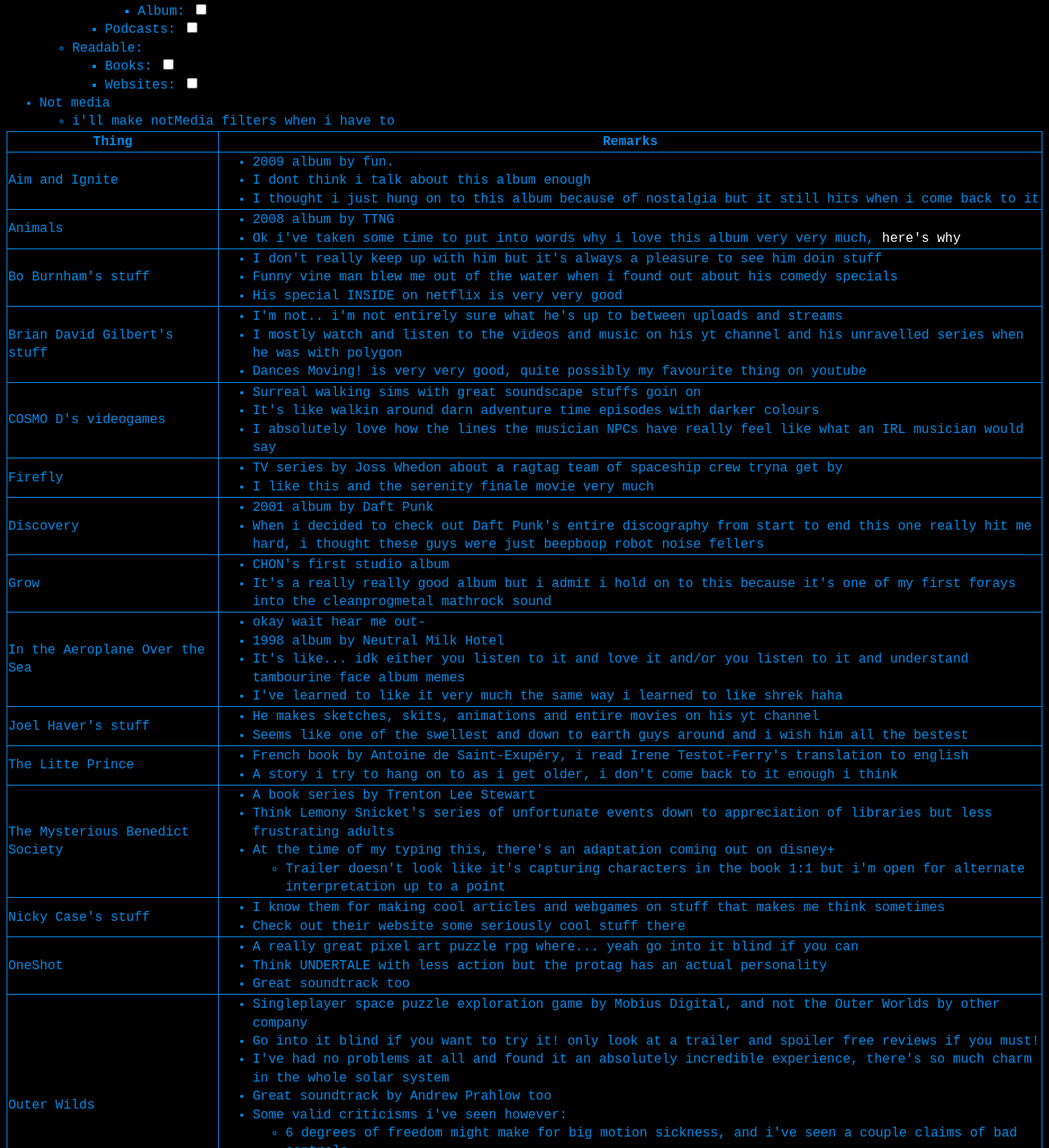
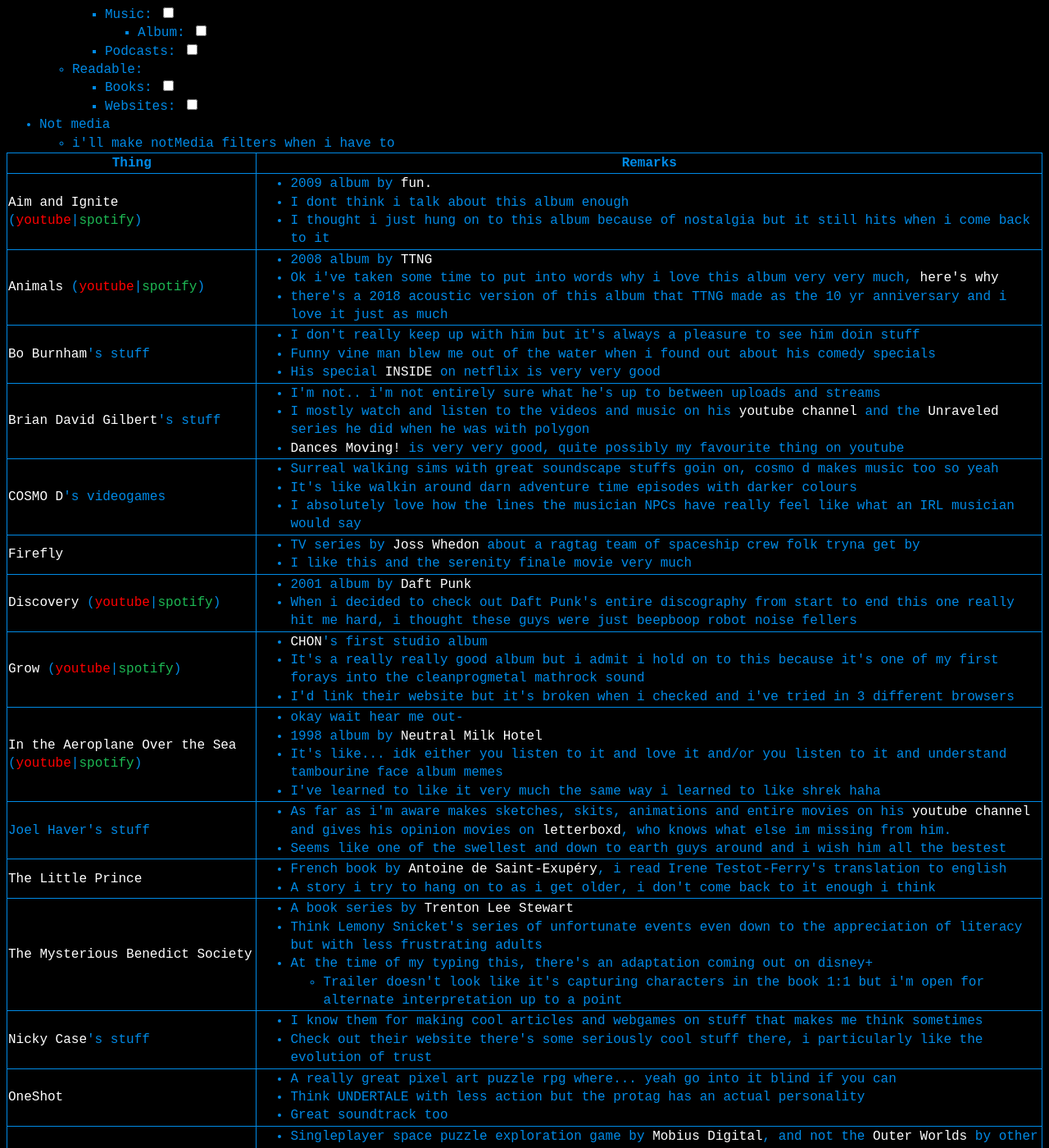
Before and after one commit to a-erfan-aa/a-erfan-aa.github.io, a Jekyll site: the page built from things-i-like.html, in a window 1280 px wide and 1400 px high, scrolled down 1733 px. Shown: the whole window at 82% size. Built offline with Jekyll 4.4.1, drawn with Linux system fonts in a browser that asks for light colours; some of the changed text lies outside the part shown.

Commit message:
various changes

```diff
--- a/_layouts/default.html
+++ b/_layouts/default.html
@@ -15,7 +15,7 @@
 <!-- banner sorta top of the page-->
 <div>
 	<h1 class="center"><u>Hi, i'm erfan and this is going to be my website!</u></h1>
-	<h3 class="center">Have a look around if you'd like, let me know if something looks broken on your device</h3>
+	<h3 class="center">Have a look around if you'd like, please don't break anything and do let me know if something looks broken on your device, thanks!</h3>
 </div>
 
 <br><br>
--- a/assets/js/thingsILike-toggleFilterDisplay.js
+++ b/assets/js/thingsILike-toggleFilterDisplay.js
@@ -3,11 +3,11 @@
 function toggleFilterDisp() {
 	var fToggle = document.getElementById("filterToggle");
 	var fDisp = document.getElementById("filters");
-	if (fToggle.innerHTML === "click to hide filters") {
-		fToggle.innerHTML = "click to show filters";
+	if (fToggle.innerHTML === "click/tap to hide filters") {
+		fToggle.innerHTML = "click/tap to show filters";
 		fDisp.style.display = "none";
 	} else {
-		fToggle.innerHTML = "click to hide filters";
+		fToggle.innerHTML = "click/tap to hide filters";
 		fDisp.style.display = "block";
 	}
 }
--- a/index.html
+++ b/index.html
@@ -14,7 +14,7 @@
 <div><!-- attention -->
 	<h3>Some things that you should know regarding this website or me</h3>
 		<ul>
-			<li>This is a personal website okay? don't expect professionallismsm here</li>
+			<li>This is a personal website okay? don't expect any professionallismsm here</li>
 			<li>Generally, regular text is blue, links are <a href="https://en.wikipedia.org/wiki/Hyperlink">white</a> and super important stuff is either <span style="color: red;">red</span> or <span style="color: green;">green</span>. i might break the format if i want though.</li>
 			<li>I want this website to be as accessible as possible to free software users.</li>
 				<ul>
@@ -23,7 +23,7 @@
 				</ul>
 			<li>Sorry bout the jank all around, i'm still figuring out a lot of this and willing my blurry <a href="/things-i-make/website-principles.html">vision of a website</a> into reality with my limited webdev skill and the constraints i've set for myself is kinda hard ngl :")</li>
 			<li>If there's a chance you know me by a different name or handle, you might wanna <a href="/about.html">double check that you've got the right guy</a>.</li>
-			<li>Please don't sue me over the url or anything i just thought it would be a hehe funi kinda thing, please <a href="/contact.html">reach out to me</a> if you're gonna get legal on my ass.</li>
+			<li>Please don't sue me over the soon to be url or anything i just thought it would be a hehe funi kinda thing, please <a href="/contact.html">reach out to me</a> if you're gonna get legal on my ass.</li>
 		</ul>
 </div>
 
--- a/misc.html
+++ b/misc.html
@@ -15,7 +15,7 @@
 	<h3>Terms of use, privacy policy, copyright blahblahblah yaddayaddayadda</h3>
 	<p>ok look this is hosted off of a repo on github so you can already figure out what should(n't) be allowed and what i can('t) do, but here's what i gotta say if you're still unsure:</p>
 		<ul>
-			<li>Feel free to inspect the place, just change it up a bit if you decide to copy. I doubt you'd want to tho it's not exactly ✨<span style="color:pink;">𝒶𝑒𝓈𝓉𝒽𝑒𝓉𝒾𝒸</span>✨ or anything</li>
+			<li>Feel free to inspect the place, just change it up a bit if you decide to copy. I doubt you'd want to tho it's not exactly ✨<span style="color:pink;">𝒶𝑒𝓈𝓉𝒽𝑒𝓉𝒾𝒸</span>✨ or anything. sorry if you don't have the aesthetic characters :")</li>
 			<li>I'm not collecting your data, and i don't intend to. If i am i'm not aware of how i'm doing it, tell me how to stop aaaa</li>
 			<li>You or your guardian(s) should be okay with you reading words like fuck, shit, piss and/or cum</li>
 				<ul>
--- a/things-i-like.html
+++ b/things-i-like.html
@@ -171,87 +171,89 @@
 		</tr>
 		-->
 		<tr class="music album">
-			<td>Aim and Ignite</td>
+			<td><a href="https://en.wikipedia.org/wiki/Aim_and_Ignite">Aim and Ignite</a> (<a href="https://www.youtube.com/watch?v=hcLm1q9Z7-M"><span style="color: #FF0000;">youtube</span></a>|<a href="https://open.spotify.com/album/5mpyqglCM5BpPT5ogj8XHX"><span style="color: #1DB954;">spotify</span></a>)</td>
 			<td>
 				<ul>
-					<li>2009 album by fun.</li>
+					<li>2009 album by <a href="https://www.ournameisfun.com/">fun.</a></li>
 					<li>I dont think i talk about this album enough</li>
 					<li>I thought i just hung on to this album because of nostalgia but it still hits when i come back to it</li>
 				</ul>
 			</td>
 		</tr>
 		<tr class="music album">
-			<td>Animals</td>
+			<td><a href="https://en.wikipedia.org/wiki/Animals_(This_Town_Needs_Guns_album)">Animals</a> (<a href="https://www.youtube.com/playlist?list=OLAK5uy_n6B52A5ktsNcp9MdgFizN8xHCDpBHIBa4"><span style="color: #FF0000;">youtube</span></a>|<a href="https://open.spotify.com/album/6gl4ylXxmNMpOxBImNe9n3"><span style="color: #1DB954;">spotify</span></a>)</td>
 			<td>
 				<ul>
-					<li>2008 album by TTNG</li>
+					<li>2008 album by <a href="https://ttng.band/">TTNG</a></li>
 					<li>Ok i've taken some time to put into words why i love this album very very much, <a href="./things-i-like/animals-ttng.html">here's why</a></li>
+					<li>there's a 2018 acoustic version of this album that TTNG made as the 10 yr anniversary and i love it just as much</li>
 				</ul>
 			</td>
 		</tr>
 		<tr class="movie youtube music">
-			<td>Bo Burnham's stuff</td>
+			<td><a href="http://www.boburnham.com/">Bo Burnham</a>'s stuff</td>
 			<td>
 				<ul>
 					<li>I don't really keep up with him but it's always a pleasure to see him doin stuff</li>
 					<li>Funny vine man blew me out of the water when i found out about his comedy specials</li>
-					<li>His special INSIDE on netflix is very very good</li>
+					<li>His special <a href="https://www.netflix.com/my-en/title/81289483">INSIDE</a> on netflix is very very good</li>
 				</ul>
 			</td>
 		</tr>
 		<tr class="series youtube music">
-			<td>Brian David Gilbert's stuff</td>
+			<td><a href="https://www.briandavidgilbert.com/">Brian David Gilbert</a>'s stuff</td>
 			<td>
 				<ul>
 					<li>I'm not.. i'm not entirely sure what he's up to between uploads and streams</li>
-					<li>I mostly watch and listen to the videos and music on his yt channel and his unravelled series when he was with polygon</li>
-					<li>Dances Moving! is very very good, quite possibly my favourite thing on youtube</li>
+					<li>I mostly watch and listen to the videos and music on his <a href="https://www.youtube.com/channel/UCakAg8hC_RFJm4RI3DlD7SA">youtube channel</a> and the <a href="https://www.youtube.com/playlist?list=PLaDrN74SfdT7Ueqtwn_bXo1MuSWT0ji2w">Unraveled</a> series he did when he was with polygon</li>
+					<li><a href="https://www.youtube.com/playlist?list=PLrzMhRx_AuP3ZJ_sRFDnEgnH_lqb0JV8p">Dances Moving!</a> is very very good, quite possibly my favourite thing on youtube</li>
 				</ul>
 			</td>
 		</tr>
 		<tr class="videogame series music">
-			<td>COSMO D's videogames</td>
+			<td><a href="https://cosmod.net/">COSMO D</a>'s videogames</td>
 			<td>
 				<ul>
-					<li>Surreal walking sims with great soundscape stuffs goin on</li>
+					<li>Surreal walking sims with great soundscape stuffs goin on, cosmo d makes music too so yeah</li>
 					<li>It's like walkin around darn adventure time episodes with darker colours</li>
 					<li>I absolutely love how the lines the musician NPCs have really feel like what an IRL musician would say</li>
 				</ul>
 			</td>
 		</tr>
 		<tr class="series">
-			<td>Firefly</td>
+			<td><a href="https://en.wikipedia.org/wiki/Firefly_(TV_series)">Firefly</a></td>
 			<td>
 				<ul>
-					<li>TV series by Joss Whedon about a ragtag team of spaceship crew tryna get by</li>
+					<li>TV series by <a href="https://en.wikipedia.org/wiki/Joss_Whedon">Joss Whedon</a> about a ragtag team of spaceship crew folk tryna get by</li>
 					<li>I like this and the serenity finale movie very much</li>
 				</ul>
 			</td>
 		</tr>
 		<tr class="music album">
-			<td>Discovery</td>
+			<td><a href="https://en.wikipedia.org/wiki/Discovery_(Daft_Punk_album)">Discovery</a> (<a href="https://www.youtube.com/playlist?list=PLSdoVPM5WnndSQEXRz704yQkKwx76GvPV"><span style="color: #FF0000;">youtube</span></a>|<a href="https://open.spotify.com/album/2noRn2Aes5aoNVsU6iWThc"><span style="color: #1DB954;">spotify</span></a>)</td>
 			<td>
 				<ul>
-					<li>2001 album by Daft Punk</li>
+					<li>2001 album by <a href="https://en.wikipedia.org/wiki/Daft_Punk">Daft Punk</a></li>
 					<li>When i decided to check out Daft Punk's entire discography from start to end this one really hit me hard, i thought these guys were just beepboop robot noise fellers</li>
 				</ul>
 			</td>
 		</tr>
 		<tr class="music album">
-			<td>Grow</td>
+			<td><a href="https://en.wikipedia.org/wiki/Grow_(Chon_album)">Grow</a> (<a href="https://www.youtube.com/playlist?list=PLH22-xSMERQrmeOAp7kJy-0BHfGJbl8Aw"><span style="color: #FF0000;">youtube</span></a>|<a href="https://open.spotify.com/album/3pYRPmrFNBhewVtiN6DBh7"><span style="color: #1DB954;">spotify</span></a>)</td>
 			<td>
 				<ul>
-					<li>CHON's first studio album</li>
+					<li><a href="https://en.wikipedia.org/wiki/Chon_(band)">CHON</a>'s first studio album</li>
 					<li>It's a really really good album but i admit i hold on to this because it's one of my first forays into the cleanprogmetal mathrock sound</li>
+					<li>I'd link their website but it's broken when i checked and i've tried in 3 different browsers</li>
 				</ul>
 			</td>
 		</tr>
 		<tr class="music album">
-			<td>In the Aeroplane Over the Sea</td>
+			<td><a href="https://en.wikipedia.org/wiki/In_the_Aeroplane_Over_the_Sea">In the Aeroplane Over the Sea</a> (<a href="https://www.youtube.com/watch?v=jsM7XS-2X50&list=OLAK5uy_mcmpW2ioM2y1kninR5RNG2a_nCfz-AXfY&index=2"><span style="color: #FF0000;">youtube</span></a>|<a href="https://open.spotify.com/album/5COXoP5kj2DWfCDg0vxi4F"><span style="color: #1DB954;">spotify</span></a>)</td>
 			<td>
 				<ul>
 					<li>okay wait hear me out-</li>
-					<li>1998 album by Neutral Milk Hotel</li>
+					<li>1998 album by <a href="https://en.wikipedia.org/wiki/Neutral_Milk_Hotel">Neutral Milk Hotel</a></li>
 					<li>It's like... idk either you listen to it and love it and/or you listen to it and understand tambourine face album memes</li>
 					<li>I've learned to like it very much the same way i learned to like shrek haha</li>
 				</ul>
@@ -261,26 +263,26 @@
 			<td>Joel Haver's stuff</td>
 			<td>
 				<ul>
-					<li>He makes sketches, skits, animations and entire movies on his yt channel</li>
+					<li>As far as i'm aware makes sketches, skits, animations and entire movies on his <a href="https://www.youtube.com/channel/UCVIFCOJwv3emlVmBbPCZrvw">youtube channel</a> and gives his opinion movies on <a href="https://letterboxd.com/joelhaver/">letterboxd</a>, who knows what else im missing from him.</li>
 					<li>Seems like one of the swellest and down to earth guys around and i wish him all the bestest</li>
 				</ul>
 			</td>
 		</tr>
 		<tr class="book">
-			<td>The Litte Prince</td>
+			<td><a href="https://en.wikipedia.org/wiki/The_Little_Prince">The Little Prince</a></td>
 			<td>
 				<ul>
-					<li>French book by Antoine de Saint-Exupéry, i read Irene Testot-Ferry's translation to english</li>
+					<li>French book by <a href="https://en.wikipedia.org/wiki/Antoine_de_Saint-Exup%C3%A9ry">Antoine de Saint-Exupéry</a>, i read Irene Testot-Ferry's translation to english</li>
 					<li>A story i try to hang on to as i get older, i don't come back to it enough i think</li>
 				</ul>
 			</td>
 		</tr>
 		<tr class="series book">
-			<td>The Mysterious Benedict Society</td>
+			<td><a href="https://en.wikipedia.org/wiki/The_Mysterious_Benedict_Society_(series)">The Mysterious Benedict Society</a></td>
 			<td>
 				<ul>
-					<li>A book series by Trenton Lee Stewart</li>
-					<li>Think Lemony Snicket's series of unfortunate events down to appreciation of libraries but less frustrating adults</li>
+					<li>A book series by <a href="https://en.wikipedia.org/wiki/Trenton_Lee_Stewart">Trenton Lee Stewart</a></li>
+					<li>Think Lemony Snicket's series of unfortunate events even down to the appreciation of literacy but with less frustrating adults</li>
 					<li>At the time of my typing this, there's an adaptation coming out on disney+</li>
 						<ul>
 							<li>Trailer doesn't look like it's capturing characters in the book 1:1 but i'm open for alternate interpretation up to a point</li>
@@ -289,16 +291,16 @@
 			</td>
 		</tr>
 		<tr class="videogame website">
-			<td>Nicky Case's stuff</td>
+			<td><a href="https://ncase.me/">Nicky Case</a>'s stuff</td>
 			<td>
 				<ul>
 					<li>I know them for making cool articles and webgames on stuff that makes me think sometimes</li>
-					<li>Check out their website some seriously cool stuff there</li>
+					<li>Check out their website there's some seriously cool stuff there, i particularly like the evolution of trust</li>
 				</ul>
 			</td>
 		</tr>
 		<tr class="videogame music">
-			<td>OneShot</td>
+			<td><a href="https://www.oneshot-game.com/">OneShot</a></td>
 			<td>
 				<ul>
 					<li>A really great pixel art puzzle rpg where... yeah go into it blind if you can</li>
@@ -308,10 +310,10 @@
 			</td>
 		</tr>
 		<tr class="videogame music">
-			<td>Outer Wilds</td>
+			<td><a href="https://www.mobiusdigitalgames.com/outer-wilds.html">Outer Wilds</a></td>
 			<td>
 				<ul>
-					<li>Singleplayer space puzzle exploration game by Mobius Digital, and not the Outer Worlds by other company</li>
+					<li>Singleplayer space puzzle exploration game by <a href="https://www.mobiusdigitalgames.com/">Mobius Digital</a>, and not the <a href="https://outerworlds.obsidian.net/en/enter">Outer Worlds</a> by other company</li>
 					<li>Go into it blind if you want to try it! only look at a trailer and spoiler free reviews if you must!</li>
 					<li>I've had no problems at all and found it an absolutely incredible experience, there's so much charm in the whole solar system</li>
 					<li>Great soundtrack by Andrew Prahlow too</li>
@@ -325,34 +327,35 @@
 			</td>
 		</tr>
 		<tr class="series">
-			<td>Over the Garden Wall</td>
+			<td><a href="https://en.wikipedia.org/wiki/Over_the_Garden_Wall">Over the Garden Wall</a></td>
 			<td>
 				<ul>
-					<li>An animated miniseries by Patrick McHale where two kids get lost in the woods and try to get home</li>
-					<li>I always say i think it's the best thing i know of that's come out on Cartoon Network, and i've gone through the list at least once</li>
+					<li>An animated miniseries by <a href="http://www.oldsidelinghill.com/2021.html">Patrick McHale</a> where two kids get lost in the woods and try to get home</li>
+					<li>I always say it's the best thing i know of that's come out on Cartoon Network, and i think i've seen nearly all of what CN has to offer</li>
 				</ul>
 			</td>
 		</tr>
 		<tr class="music">
-			<td>Passionflower</td>
+			<td>Passionflower (<a href="https://www.youtube.com/watch?v=nY7GnAq6Znw"><span style="color: #FF0000;">youtube</span></a>|<a href="https://open.spotify.com/album/0qnEGgQh1D4qz4hfwvKieW"><span style="color: #1DB954;">spotify</span></a>)</td>
 			<td>
 				<ul>
-					<li>Single by Jon Gomm</li>
+					<li>2011 Single by <a href="https://www.jongomm.com/">Jon Gomm</a></li>
 					<li>Great song and performance and i know for a fact it inspires a lot of my guitarist friends</li>
 				</ul>
 			</td>
 		</tr>
 		<tr class="book">
-			<td>The Phantom Tollbooth by Norton Juster</td>
+			<td><a href="https://en.wikipedia.org/wiki/The_Phantom_Tollbooth">The Phantom Tollbooth</a></td>
 			<td>
 				<ul>
+					<li>A book by <a href="https://en.wikipedia.org/wiki/Norton_Juster">Norton Juster</a></li>
 					<li>Kid is bored, gets a tollbooth and goes on an adventure and resolves conflicts n stuff</li>
 					<li>Think alice in wonderland but it's not alice and it's not wonderland</li>
 				</ul>
 			</td>
 		</tr>
 		<tr class="movie series">
-			<td>PIXAR movies</td>
+			<td><a href="https://www.pixar.com/">PIXAR movies</a></td>
 			<td>
 				<ul>
 					<li>Yeah they're cool, nuff said</li>
```
Also changed, not shown: other parts of things-i-like.html (+4 -4 lines).
